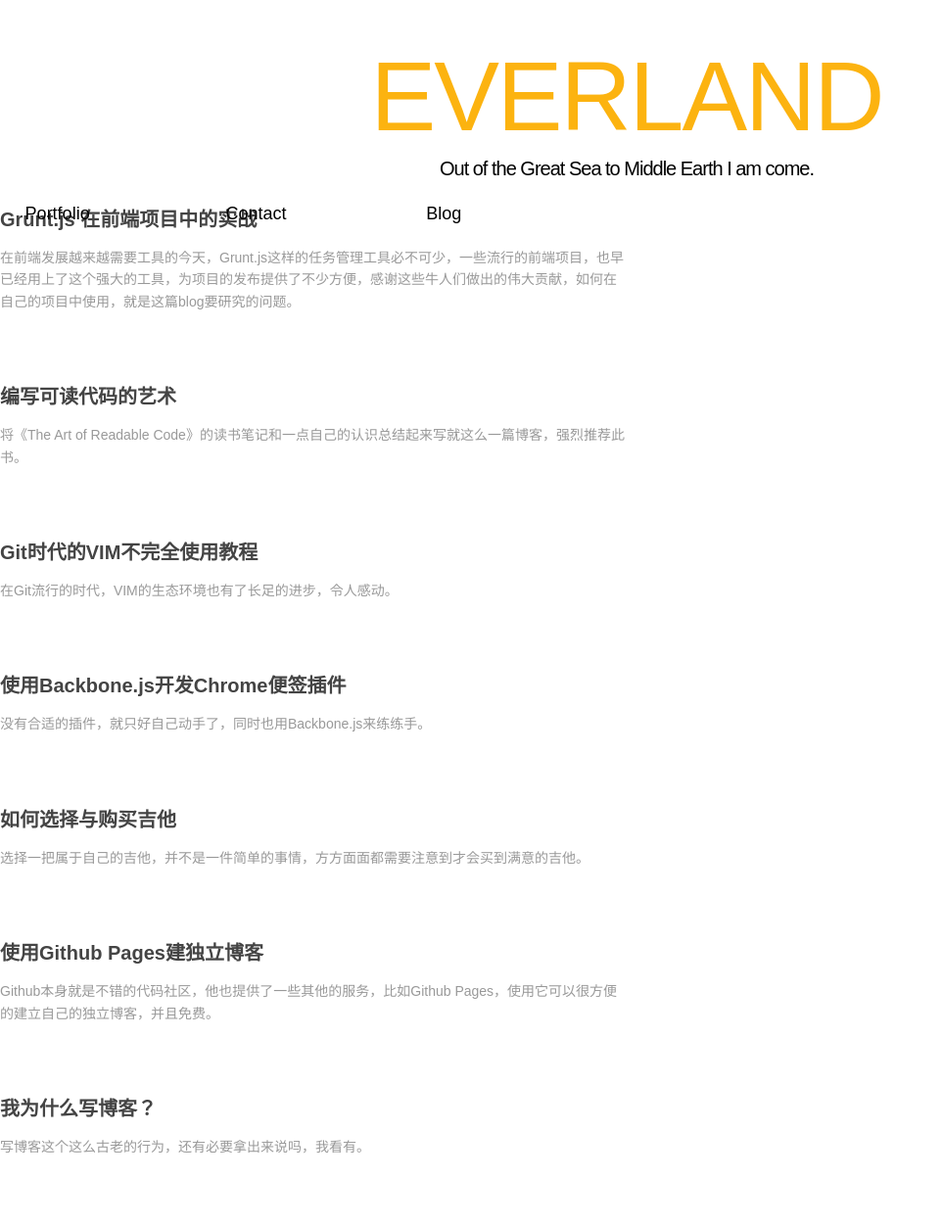
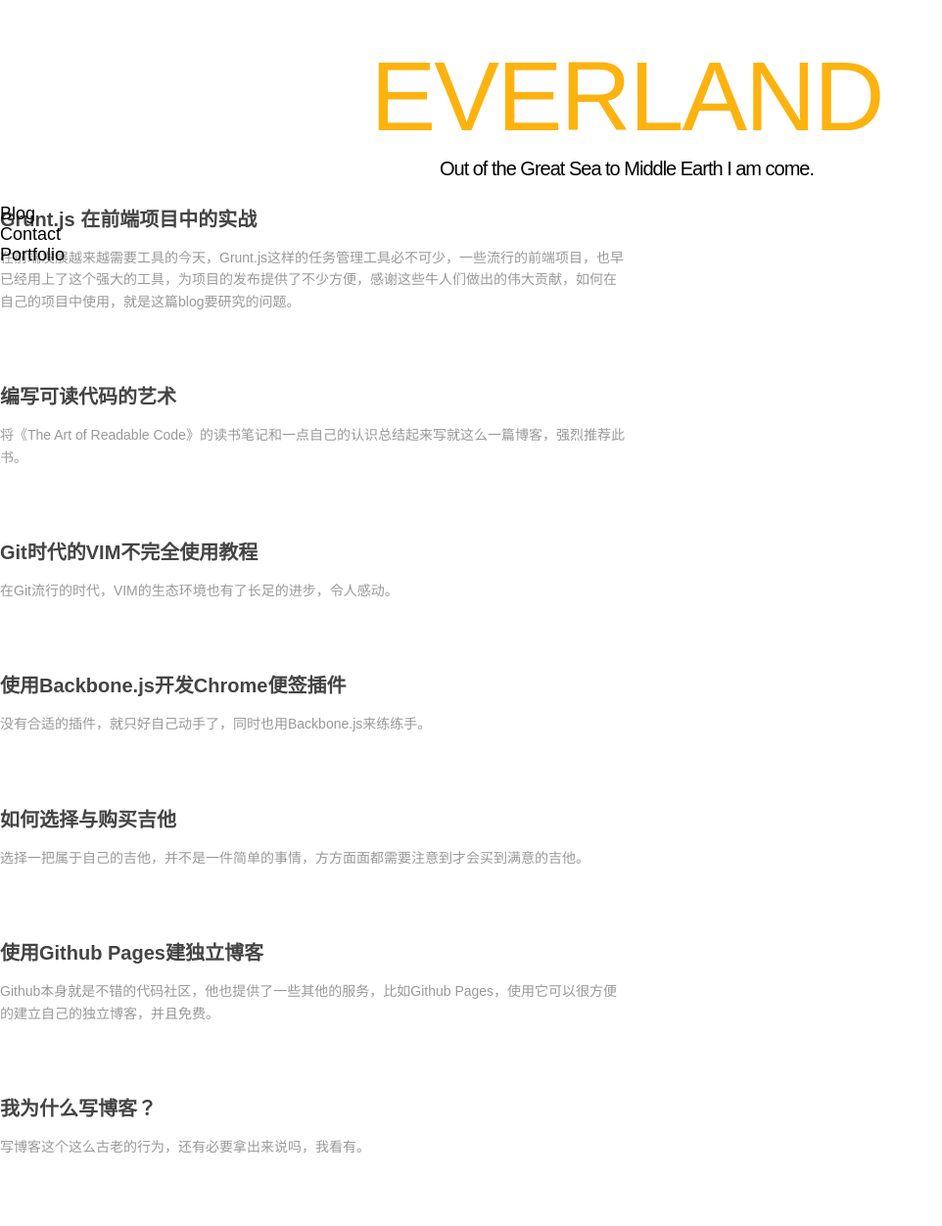
Before and after one commit to lynettelu/lynettelu.github.io, a Jekyll site: the page built from index.md, in a window 1280 px wide. Shown: the whole page at 98% size, without its empty margins (0-962 px from the left). Built offline with Jekyll 4.4.1, drawn with Linux system fonts in a browser that asks for light colours; Markdown is read by kramdown in place of the engine named in the settings.

Commit message:
modify index style

```diff
--- a/css/default.css
+++ b/css/default.css
@@ -130,8 +130,8 @@ pre ol{margin-left:25px;list-style-type:decimal;}
 .index-content h2 a:hover { color:#FCB310; text-decoration:none; }
 .index-content .title-desc {color:#999;font-size:14px;line-height:1.6em;}
 
-.index-content .artical-cate { position: absolute; width:50%; padding-bottom: 80px;}
-.index-content .artical-cate li { float: right; display:inline-block; zoom:1; font-size:18px; width:32%; cursor:pointer; }
+.index-content .artical-cate { position: absolute; width:50%; padding-bottom: 80px;float: right;}
+.index-content .artical-cate li { display:block; zoom:1; font-size:18px; width:32%; cursor:pointer; }
 .index-content .artical-cate li a,
 .index-content .artical-cate li a:visited { display:inline-block; zoom:1; color:#000; width:100%; }
 .index-content .artical-cate li a:hover { text-decoration:none; }
```
